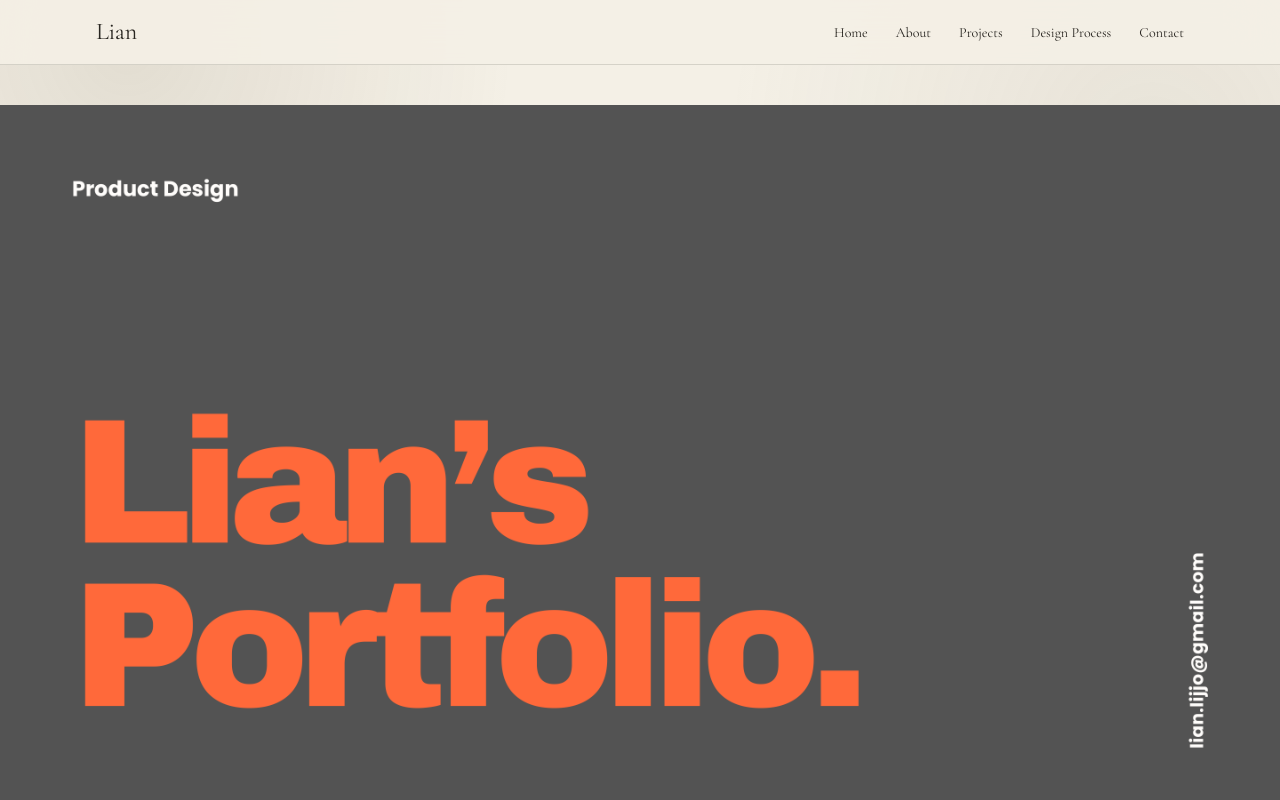
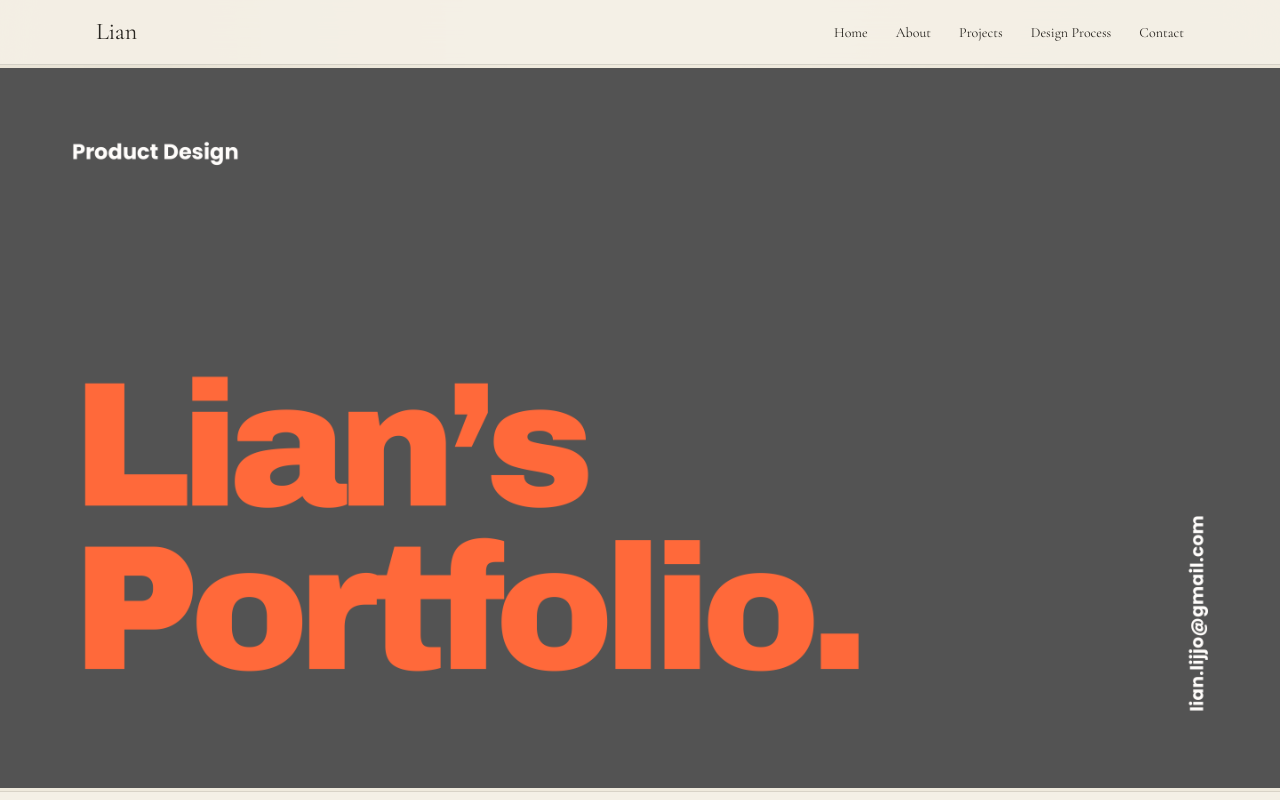
Before and after one commit to xatdev/lian-portfolio, a Next.js app: page / in a window 1280 px wide. Shown: the top 800 px of the page. Built offline with nearby package versions, Linux system fonts and the light colour scheme.

Commit message:
Fit landing hero image fully in first viewport

```diff
--- a/src/app/page.tsx
+++ b/src/app/page.tsx
@@ -7,15 +7,15 @@ import Link from "next/link";
 export default function Home() {
   return (
     <>
-      <section className="relative w-full overflow-hidden border-b border-line/70">
-        <AnimatedReveal className="relative aspect-[16/10] w-full">
+      <section className="relative h-[calc(100svh-73px)] min-h-[420px] w-full overflow-hidden border-b border-line/70 bg-panel/55">
+        <AnimatedReveal className="relative h-full w-full">
           <Image
             src="/images/portfolio/page-01.png"
             alt="Lian portfolio cover"
             fill
             priority
             sizes="100vw"
-            className="object-contain"
+            className="object-contain object-center"
           />
         </AnimatedReveal>
       </section>
```
